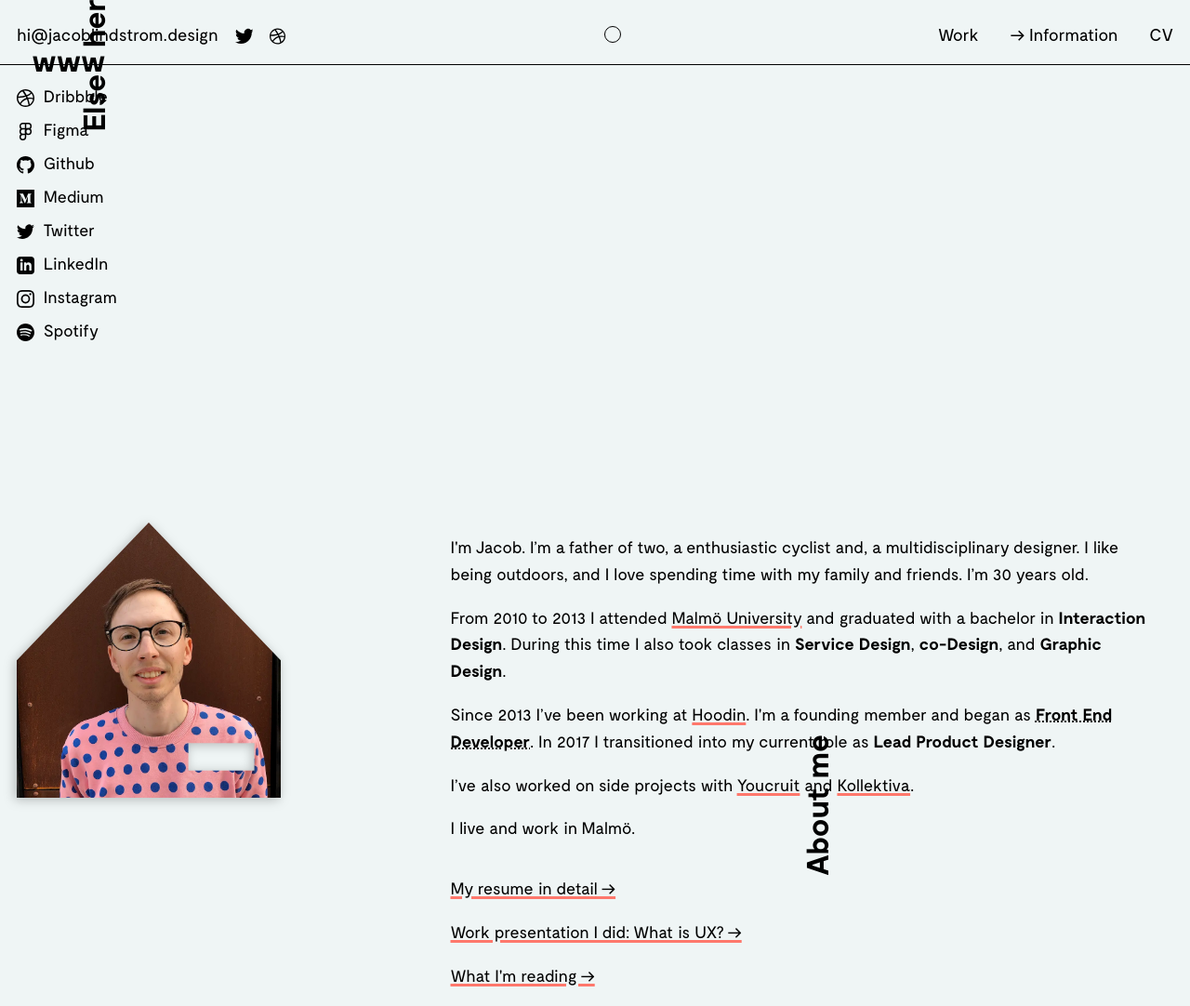
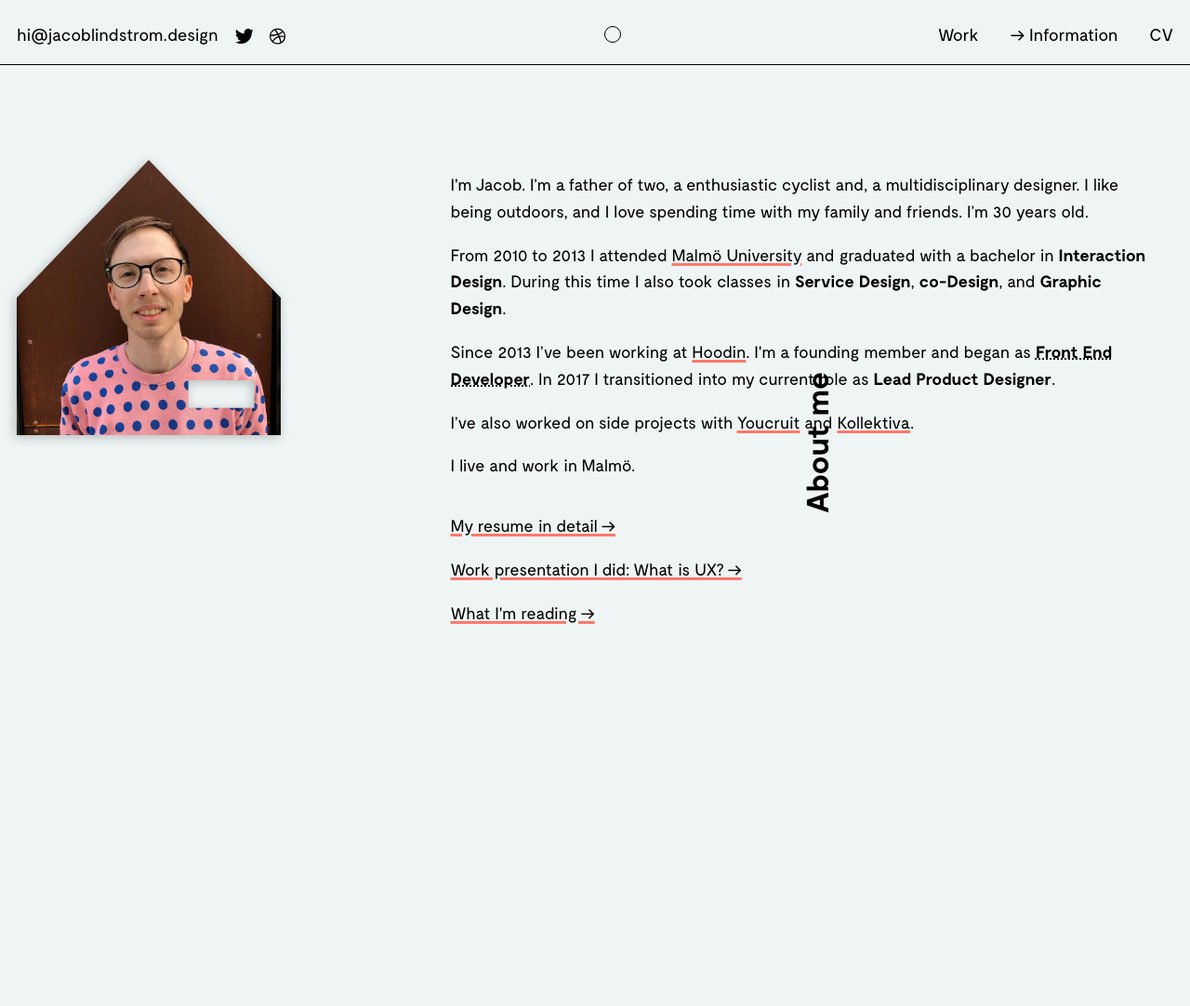
Before and after one commit to jacoblindstrm/jacoblindstrm.github.io, a Jekyll site: the page built from about.html, in a window 1280 px wide. Shown: the whole page at 93% size. Built offline with Jekyll 4.4.1, drawn with Linux system fonts in a browser that asks for light colours; comment, search, counter and statistics services are not loaded; after the commit the page ends 900 px from its top, so only the background shows below that.

Commit message:
Update about.html

```diff
--- a/_layouts/about.html
+++ b/_layouts/about.html
@@ -4,20 +4,5 @@ layout: default
 <section id="about" class="bio">
     <article itemscope itemtype="http://schema.org/Person" class="grid">
         {{ content }}
-
-        <aside class="ani-from-right">
-            <h2>Else<span class="www">w</span>here</h2>
-            <ul class="social external-links">
-                <!-- <li class="ixd-foundation"><a href="{{ site.ixd }}" rel="author noopener">Interaction Design Foundation</a></li> -->
-                <li class="dribbble"><a href="{{ site.dribbble }}" rel="author noopener">Dribbble</a></li>
-                <li class="figma"><a href="{{ site.figma }}" rel="author noopener">Figma</a></li>
-                <li class="github"><a href="{{ site.github }}" rel="author noopener">Github</a></li>
-                <li class="medium"><a href="{{ site.medium }}" rel="author noopener">Medium</a></li>
-                <li class="twitter"><a href="{{ site.twitter }}" rel="author noopener">Twitter</a></li>
-                <li class="linkedin"><a href="{{ site.linkedin }}" rel="author noopener">LinkedIn</a></li>
-                <li class="instagram"><a href="{{ site.instagram }}" rel="author noopener">Instagram</a></li>
-                <li class="spotify"><a href="{{ site.spotify }}" rel="author noopener">Spotify</a></li>
-            </ul>
-        </aside>
     </article>
 </section>
```
